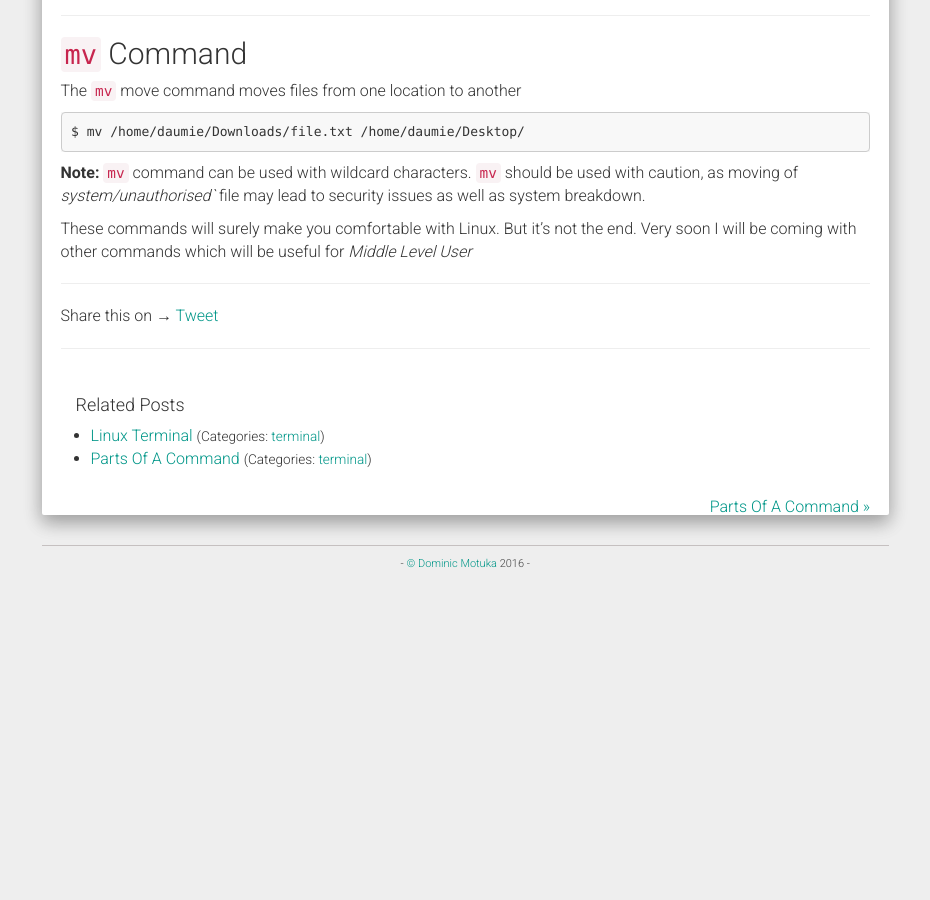
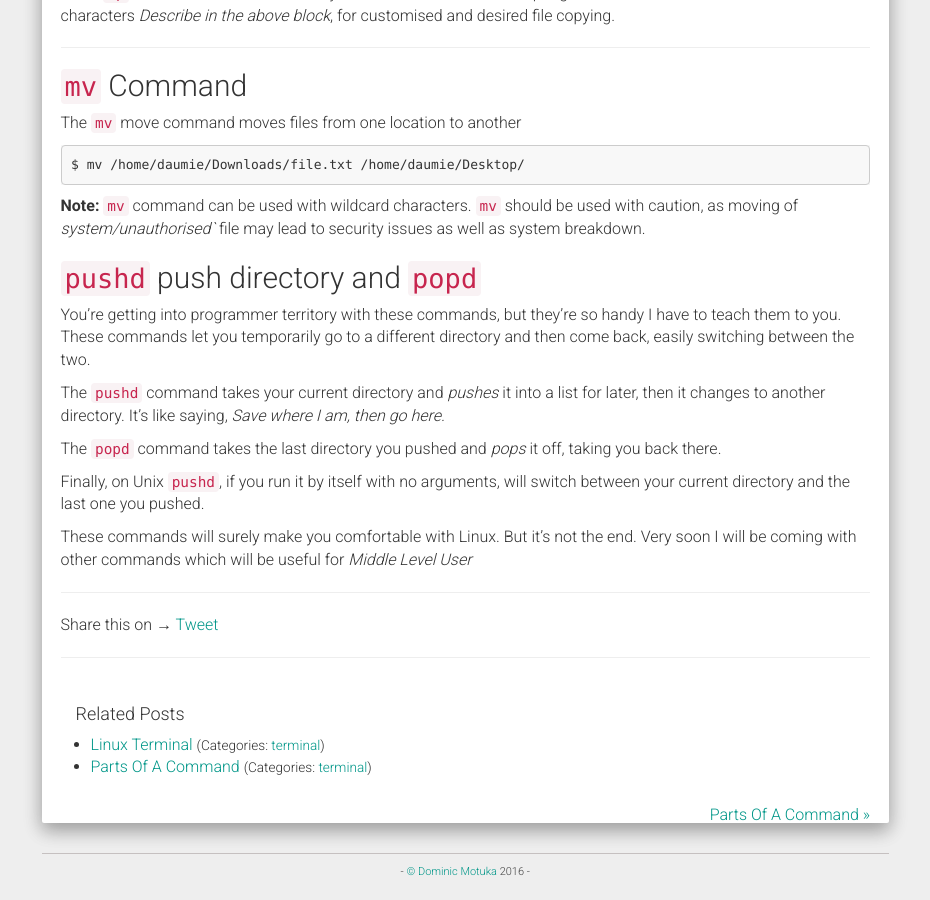
Before and after one commit to daumie/blog, a Jekyll site: the page built from _posts/2016-06-29-basic-commands.md, in a window 1280 px wide and 900 px high, scrolled down 4452 px. Shown: the whole window, without its empty margins (321-1251 px from the left). Built offline with Jekyll 4.4.1, drawn with Linux system fonts in a browser that asks for light colours; nearby versions of some CDN libraries; comment, search, counter and statistics services are not loaded; before the commit the page ends 5051 px from its top, so only the background shows below that; some of the changed text lies outside the part shown.

Commit message:
Update basic commands list

```diff
--- a/_posts/2016-06-29-basic-commands.md
+++ b/_posts/2016-06-29-basic-commands.md
@@ -53,6 +53,8 @@ Command `ls -a`, lists the content of folder, including hidden files starting wi
 The `mkdir` _Make directory_ command creates a new directory with name path. However if the directory already exists, it will return an error message _cannot create folder, folder already exists_
 
 	$ mkdir ~/stuff
+
+` $ mkdir -p ` will make an entire path even if all the directories don't exist
 
 [**Question**]: How dow we remove directories?.....worry no more, linux has you covered
 
@@ -197,4 +199,14 @@ The `mv` move command moves files from one location to another
 
 **Note:** `mv` command can be used with wildcard characters. `mv` should be used with caution, as moving of _system/unauthorised`_ file may lead to security issues as well as system breakdown.
 
+## `pushd`  push directory and `popd`
+
+You're getting into programmer territory with these commands, but they're so handy I have to teach them to you. These commands let you temporarily go to a different directory and then come back, easily switching between the two.
+
+The `pushd` command takes your current directory and _pushes_ it into a list for later, then it changes to another directory. It's like saying, _Save where I am, then go here._
+
+The `popd` command takes the last directory you pushed and _pops_ it off, taking you back there.
+
+Finally, on Unix `pushd`, if you run it by itself with no arguments, will switch between your current directory and the last one you pushed.
+
 These commands will surely make you comfortable with Linux. But it’s not the end. Very soon I will be coming with other commands which will be useful for _Middle Level User_
```
